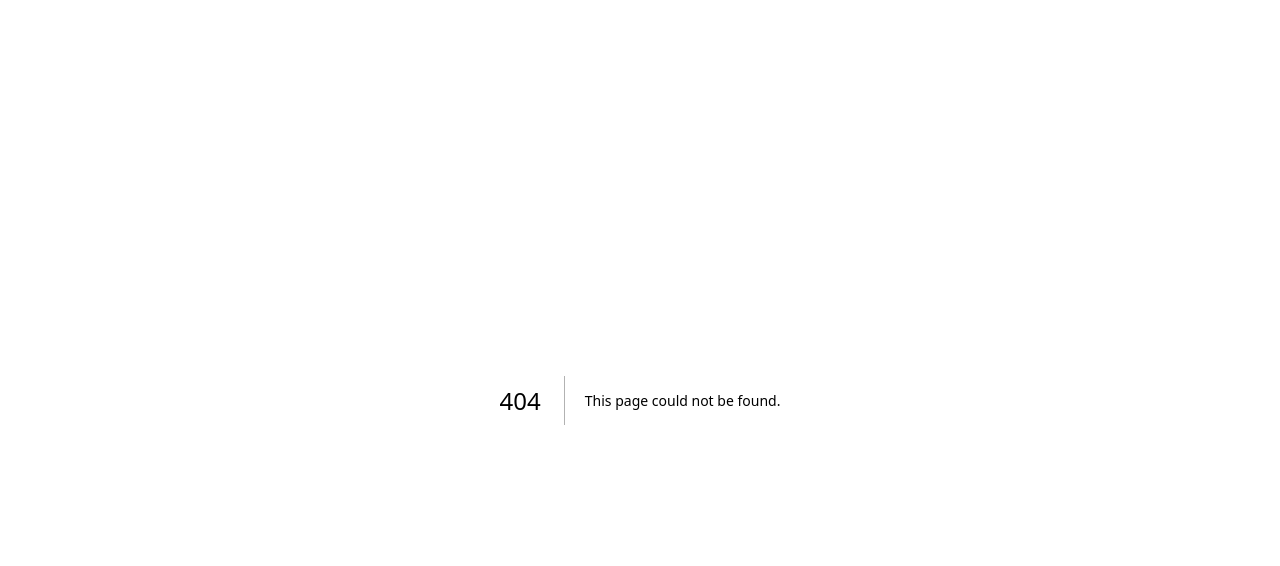
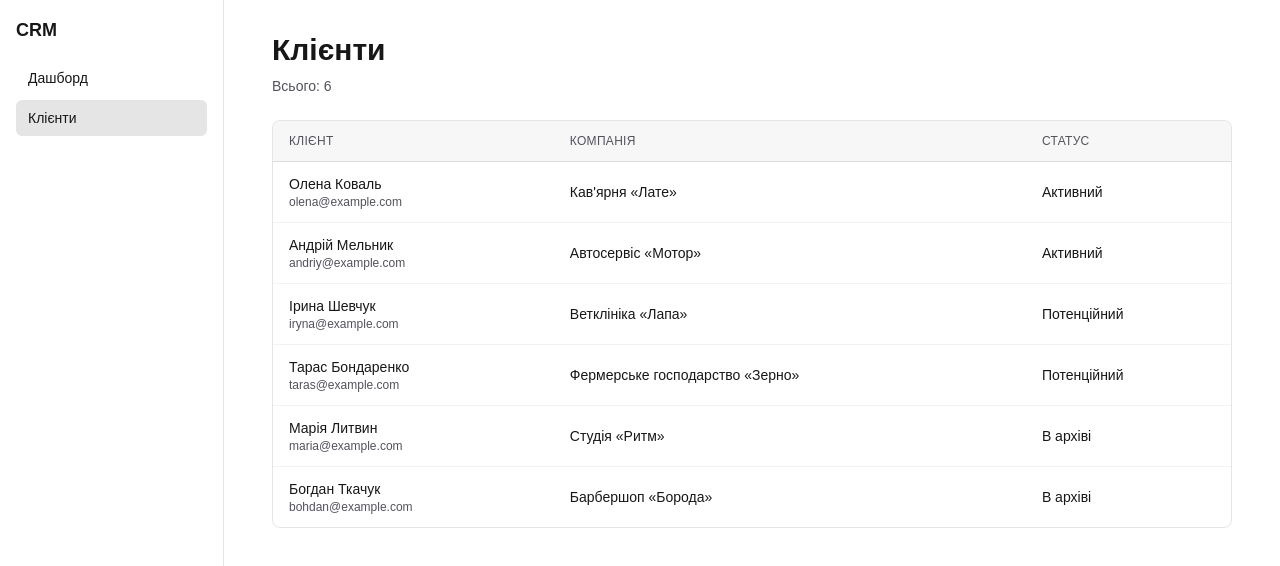
Before and after one commit to ViktorPro1/crm-for-freelancer, a Next.js app: page /clients in a window 1280 px wide. Before the commit this address had no page. Shown: the top 566 px of the page. Built offline with nearby package versions, Linux system fonts and the light colour scheme.

Commit message:
Список клієнтів

```diff
--- /dev/null
+++ b/src/app/clients/page.tsx
@@ -0,0 +1,51 @@
+import type { Metadata } from "next";
+import { getClients } from "@/lib/clients";
+import { STATUS_LABELS } from "@/lib/types";
+
+export const metadata: Metadata = {
+  title: "Клієнти",
+};
+
+// async означає, що ця сторінка вміє чекати на дані (зараз з файлу, потім з бази).
+// Вона виконується на сервері, тому в браузер приходить уже готова таблиця.
+export default async function ClientsPage() {
+  const clients = await getClients();
+
+  return (
+    <main className="mx-auto max-w-5xl p-8">
+      <h1 className="text-3xl font-semibold">Клієнти</h1>
+      <p className="mt-2 text-sm text-zinc-600 dark:text-zinc-400">
+        Всього: {clients.length}
+      </p>
+
+      <div className="mt-6 overflow-x-auto rounded-lg border border-black/10 dark:border-white/15">
+        <table className="w-full text-left text-sm">
+          <thead className="border-b border-black/10 bg-black/3 text-xs uppercase tracking-wide text-zinc-600 dark:border-white/15 dark:bg-white/4 dark:text-zinc-400">
+            <tr>
+              <th className="px-4 py-3 font-medium">Клієнт</th>
+              <th className="px-4 py-3 font-medium">Компанія</th>
+              <th className="px-4 py-3 font-medium">Статус</th>
+            </tr>
+          </thead>
+          <tbody>
+            {clients.map((client) => (
+              <tr
+                key={client.id}
+                className="border-b border-black/5 last:border-0 dark:border-white/10"
+              >
+                <td className="px-4 py-3">
+                  <div className="font-medium">{client.name}</div>
+                  <div className="text-xs text-zinc-600 dark:text-zinc-400">
+                    {client.email}
+                  </div>
+                </td>
+                <td className="px-4 py-3">{client.company}</td>
+                <td className="px-4 py-3">{STATUS_LABELS[client.status]}</td>
+              </tr>
+            ))}
+          </tbody>
+        </table>
+      </div>
+    </main>
+  );
+}
--- a/src/app/layout.tsx
+++ b/src/app/layout.tsx
@@ -1,29 +1,24 @@
 import type { Metadata } from "next";
-import { Geist, Geist_Mono } from "next/font/google";
 import "./globals.css";
-
-const geistSans = Geist({
-  variable: "--font-geist-sans",
-  subsets: ["latin"],
-});
-
-const geistMono = Geist_Mono({
-  variable: "--font-geist-mono",
-  subsets: ["latin"],
-});
+import { SidebarNav } from "@/components/sidebar-nav";
 
 export const metadata: Metadata = {
-  title: "Create Next App",
-  description: "Generated by create next app",
+  title: { default: "CRM для фрилансера", template: "%s | CRM" },
+  description: "Облік клієнтів, проєктів і рахунків",
 };
 
 export default function RootLayout({ children }: LayoutProps<"/">) {
   return (
-    <html
-      lang="en"
-      className={`${geistSans.variable} ${geistMono.variable} h-full antialiased`}
-    >
-      <body className="min-h-full flex flex-col">{children}</body>
+    <html lang="uk">
+      <body>
+        <div className="flex min-h-screen flex-col md:flex-row">
+          <aside className="border-b border-black/10 p-4 dark:border-white/15 md:w-56 md:shrink-0 md:border-b-0 md:border-r">
+            <p className="mb-4 text-lg font-semibold">CRM</p>
+            <SidebarNav />
+          </aside>
+          <div className="flex-1">{children}</div>
+        </div>
+      </body>
     </html>
   );
 }
--- a/src/app/page.tsx
+++ b/src/app/page.tsx
@@ -1,69 +1,10 @@
-import Image from "next/image";
-
 export default function Home() {
   return (
-    <div className="flex flex-col flex-1 items-center justify-center bg-zinc-50 font-sans dark:bg-black">
-      <main className="flex flex-1 w-full max-w-3xl flex-col items-center justify-between py-32 px-16 bg-white dark:bg-black sm:items-start">
-        <Image
-          className="dark:invert h-5 w-[100px]"
-          src="/next.svg"
-          alt="Next.js logo"
-          width={100}
-          height={20}
-          priority
-        />
-        <div className="flex flex-col items-center gap-6 text-center sm:items-start sm:text-left">
-          <h1 className="max-w-xs text-3xl font-semibold leading-10 tracking-tight text-black dark:text-zinc-50">
-            To get started, edit the{" "}
-            <code className="rounded bg-black/[.06] px-1.5 py-0.5 font-mono text-[0.9em] dark:bg-white/[.08]">
-              page.tsx
-            </code>{" "}
-            file.
-          </h1>
-          <p className="max-w-md text-lg leading-8 text-zinc-600 dark:text-zinc-400">
-            Looking for a starting point or more instructions? Head over to{" "}
-            <a
-              href="https://vercel.com/templates?framework=next.js&utm_source=create-next-app&utm_medium=appdir-template-tw&utm_campaign=create-next-app"
-              className="font-medium text-zinc-950 dark:text-zinc-50"
-            >
-              Templates
-            </a>{" "}
-            or the{" "}
-            <a
-              href="https://nextjs.org/learn?utm_source=create-next-app&utm_medium=appdir-template-tw&utm_campaign=create-next-app"
-              className="font-medium text-zinc-950 dark:text-zinc-50"
-            >
-              Learning
-            </a>{" "}
-            center.
-          </p>
-        </div>
-        <div className="flex flex-col gap-4 text-base font-medium sm:flex-row">
-          <a
-            className="flex h-12 w-full items-center justify-center gap-2 rounded-full bg-foreground px-5 text-background transition-colors hover:bg-[#383838] dark:hover:bg-[#ccc] md:w-[158px]"
-            href="https://vercel.com/new?utm_source=create-next-app&utm_medium=appdir-template-tw&utm_campaign=create-next-app"
-            target="_blank"
-            rel="noopener noreferrer"
-          >
-            <Image
-              className="dark:invert h-[14px] w-4"
-              src="/vercel.svg"
-              alt="Vercel logomark"
-              width={16}
-              height={14}
-            />
-            Deploy Now
-          </a>
-          <a
-            className="flex h-12 w-full items-center justify-center rounded-full border border-solid border-black/[.08] px-5 transition-colors hover:border-transparent hover:bg-black/[.04] dark:border-white/[.145] dark:hover:bg-[#1a1a1a] md:w-[158px]"
-            href="https://nextjs.org/docs?utm_source=create-next-app&utm_medium=appdir-template-tw&utm_campaign=create-next-app"
-            target="_blank"
-            rel="noopener noreferrer"
-          >
-            Documentation
-          </a>
-        </div>
-      </main>
-    </div>
+    <main className="mx-auto max-w-3xl p-8">
+      <h1 className="text-3xl font-semibold">CRM для фрилансера</h1>
+      <p className="mt-4 text-zinc-600 dark:text-zinc-400">
+        Тут буде облік клієнтів, проєктів і рахунків.
+      </p>
+    </main>
   );
 }
--- /dev/null
+++ b/src/components/sidebar-nav.tsx
@@ -0,0 +1,40 @@
+"use client";
+
+// Клієнтський компонент, бо йому потрібно знати, на якій сторінці
+// зараз користувач (usePathname), щоб підсвітити активний пункт меню.
+
+import Link from "next/link";
+import { usePathname } from "next/navigation";
+
+const links = [
+  { href: "/", label: "Дашборд" },
+  { href: "/clients", label: "Клієнти" },
+];
+
+export function SidebarNav() {
+  const pathname = usePathname();
+
+  return (
+    <nav className="flex gap-1 md:flex-col">
+      {links.map(({ href, label }) => {
+        const isActive =
+          href === "/" ? pathname === "/" : pathname.startsWith(href);
+
+        return (
+          <Link
+            key={href}
+            href={href}
+            aria-current={isActive ? "page" : undefined}
+            className={`rounded-md px-3 py-2 text-sm transition-colors ${
+              isActive
+                ? "bg-black/10 font-medium dark:bg-white/15"
+                : "hover:bg-black/5 dark:hover:bg-white/10"
+            }`}
+          >
+            {label}
+          </Link>
+        );
+      })}
+    </nav>
+  );
+}
--- /dev/null
+++ b/src/lib/clients.ts
@@ -0,0 +1,71 @@
+import type { Client } from "./types";
+
+// Тимчасові дані. Пізніше замінимо їх на таблицю в базі Neon.
+// Функції нижче навмисно асинхронні (async): коли дані переїдуть у базу,
+// решта коду не зміниться, бо там уже стоїть `await`.
+// Усі імена, пошти та компанії вигадані.
+
+const clients: Client[] = [
+  {
+    id: "1",
+    name: "Олена Коваль",
+    company: "Кав'ярня «Лате»",
+    email: "olena@example.com",
+    status: "active",
+    createdAt: "2026-03-12",
+    notes: "Замовила лендінг із меню та формою бронювання. Оплата частинами.",
+  },
+  {
+    id: "2",
+    name: "Андрій Мельник",
+    company: "Автосервіс «Мотор»",
+    email: "andriy@example.com",
+    status: "active",
+    createdAt: "2026-05-04",
+    notes: "Потрібен сайт з прайсом і онлайн-записом на ремонт.",
+  },
+  {
+    id: "3",
+    name: "Ірина Шевчук",
+    company: "Ветклініка «Лапа»",
+    email: "iryna@example.com",
+    status: "lead",
+    createdAt: "2026-09-21",
+    notes: "Попросила орієнтовну вартість сайту. Чекаємо відповіді.",
+  },
+  {
+    id: "4",
+    name: "Тарас Бондаренко",
+    company: "Фермерське господарство «Зерно»",
+    email: "taras@example.com",
+    status: "lead",
+    createdAt: "2026-10-02",
+    notes: "Цікавить каталог продукції без інтернет-магазину.",
+  },
+  {
+    id: "5",
+    name: "Марія Литвин",
+    company: "Студія «Ритм»",
+    email: "maria@example.com",
+    status: "archived",
+    createdAt: "2025-11-18",
+    notes: "Проєкт завершено, сайт здано. Можливі правки за домовленістю.",
+  },
+  {
+    id: "6",
+    name: "Богдан Ткачук",
+    company: "Барбершоп «Борода»",
+    email: "bohdan@example.com",
+    status: "archived",
+    createdAt: "2026-01-09",
+    notes: "Відмовився від розробки після першого етапу.",
+  },
+];
+
+export async function getClients(): Promise<Client[]> {
+  return clients;
+}
+
+export async function getClient(id: string): Promise<Client | undefined> {
+  return clients.find((client) => client.id === id);
+}
--- /dev/null
+++ b/src/lib/types.ts
@@ -0,0 +1,22 @@
+// Опис того, як виглядає клієнт у нашій програмі.
+// Якщо десь у коді помилимось з полем (наприклад, напишемо client.nam),
+// TypeScript одразу підкаже помилку ще до запуску.
+
+export type ClientStatus = "lead" | "active" | "archived";
+
+export type Client = {
+  id: string;
+  name: string;
+  company: string;
+  email: string;
+  status: ClientStatus;
+  createdAt: string; // дата у форматі РРРР-ММ-ДД
+  notes: string;
+};
+
+// Підписи статусів для показу на сторінці.
+export const STATUS_LABELS: Record<ClientStatus, string> = {
+  lead: "Потенційний",
+  active: "Активний",
+  archived: "В архіві",
+};
```
